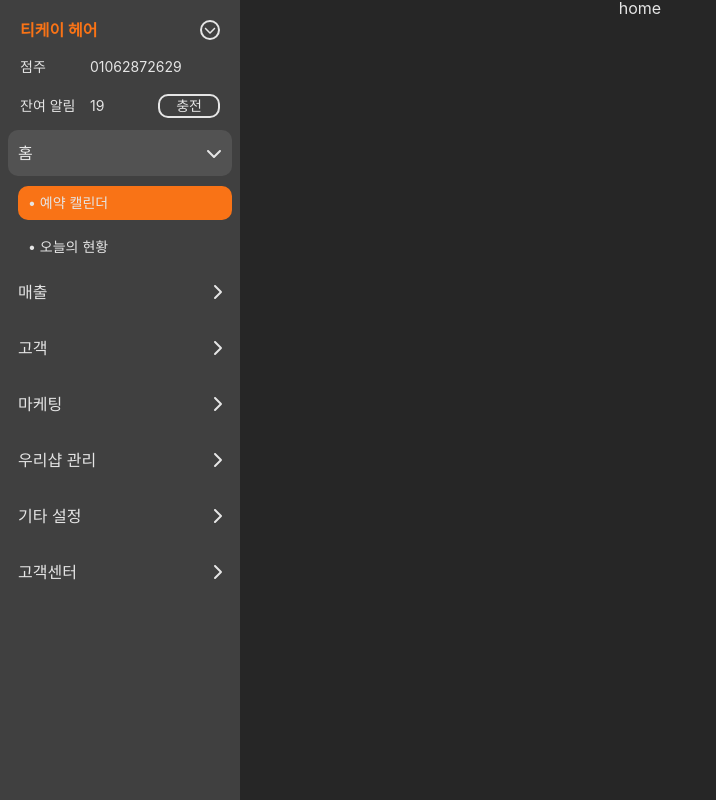
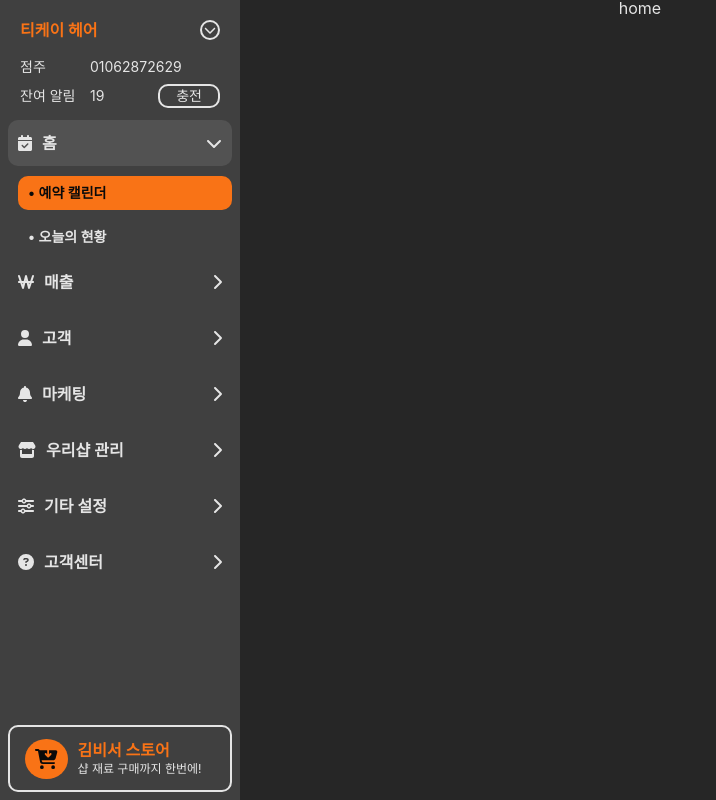
Before and after one commit to onepunch-tk/kim-secretary-front, a React (Vite) app: page / in a window 1280 px wide. Shown: the whole page, without its empty margins (0-716 px from the left). Built offline with nearby package versions, Linux system fonts and the light colour scheme.

Commit message:
navbar ui

```diff
--- a/src/components/Navbar.tsx
+++ b/src/components/Navbar.tsx
@@ -9,6 +9,7 @@ import {
   faChevronLeft,
   faChevronRight,
 } from "@fortawesome/free-solid-svg-icons";
+import { Ads } from "@components/ui/navbar/Ads.tsx";
 
 const NavbarWrapper = styled(flexCenterCol)<{ $barVisible: boolean }>`
   position: fixed;
@@ -58,6 +59,7 @@ export function Navbar() {
       <NavbarWrapper $barVisible={visible}>
         <Profile {...dummyProfileData} />
         <Menu />
+        <Ads />
       </NavbarWrapper>
       <NavbarVisibleBtn
         $barVisible={visible}
--- /dev/null
+++ b/src/components/ui/navbar/Ads.tsx
@@ -0,0 +1,45 @@
+import styled from "styled-components";
+import { flexCenter, flexCenterCol } from "@styles/common/flex-box.ts";
+import { faCartArrowDown } from "@fortawesome/free-solid-svg-icons";
+import { FontAwesomeIcon } from "@fortawesome/react-fontawesome";
+
+const AdsWrapper = styled(flexCenter)`
+  padding: 5px 15px;
+  width: 100%;
+  justify-content: start;
+  border: solid 2px ${({ theme }) => theme.colors.border};
+  border-radius: 10px;
+  cursor: pointer;
+`;
+const IconWrapper = styled(flexCenter)`
+  padding: 10px;
+  border-radius: 50%;
+  background-color: ${({ theme }) => theme.colors.accent.main};
+  color: ${({ theme }) => theme.colors.shadow};
+  margin-right: 10px;
+`;
+const ContentWrapper = styled(flexCenterCol)`
+  padding: 10px 0;
+  align-items: start;
+  h2 {
+    color: ${({ theme }) => theme.colors.accent.main};
+    font-weight: bold;
+    margin-bottom: 5px;
+  }
+  span {
+    font-size: ${({ theme }) => theme.size.text.xs};
+  }
+`;
+export function Ads() {
+  return (
+    <AdsWrapper>
+      <IconWrapper>
+        <FontAwesomeIcon icon={faCartArrowDown} size="lg" />
+      </IconWrapper>
+      <ContentWrapper>
+        <h2>김비서 스토어</h2>
+        <span>샵 재료 구매까지 한번에!</span>
+      </ContentWrapper>
+    </AdsWrapper>
+  );
+}
--- a/src/components/ui/navbar/MenuList.tsx
+++ b/src/components/ui/navbar/MenuList.tsx
@@ -26,7 +26,13 @@ const MainMenuWrapper = styled(flexBox)<{ $isSelected: boolean }>`
   margin-bottom: 10px;
   background-color: ${({ $isSelected, theme }) =>
     $isSelected ? theme.colors.section.secondary : "transparent"};
-  ${transition.easeInOut({ property: "background-color" })};
+  ${transition.easeInOut({ property: ["background-color"] })};
+  div {
+    span {
+      margin-left: 10px;
+      font-weight: 600;
+    }
+  }
   &:hover {
     background-color: ${({ theme }) => theme.colors.section.secondary};
   }
@@ -45,11 +51,19 @@ const SubMenu = styled.span<{ $isSelected: boolean }>`
   margin-bottom: 5px;
   padding: 10px 10px;
   font-size: ${({ theme }) => theme.size.text.sm};
+  font-weight: 600;
   background-color: ${({ $isSelected, theme }) =>
     $isSelected ? theme.colors.accent.main : "transparent"};
-  ${transition.easeInOut({ property: "background-color" })};
+  color: ${(props) =>
+    props.$isSelected
+      ? props.theme.colors.shadow
+      : props.theme.colors.text.primary};
+  ${transition.easeInOut({
+    property: ["color", "background-color"],
+  })};
   &:hover {
     background-color: ${({ theme }) => theme.colors.accent.main};
+    color: ${({ theme }) => theme.colors.shadow};
   }
 `;
 
@@ -65,7 +79,10 @@ export function MenuList() {
           onClick={() => selectedMainMenu(menu.menuName)}
         >
           <MainMenuWrapper $isSelected={mainMenu === menu.menuName}>
-            <span>{menu.menuName}</span>
+            <div>
+              <FontAwesomeIcon icon={menu.icon} />
+              <span>{menu.menuName}</span>
+            </div>
             <FontAwesomeIcon
               icon={mainMenu === menu.menuName ? faChevronDown : faChevronRight}
             />
--- a/src/components/ui/navbar/Message.tsx
+++ b/src/components/ui/navbar/Message.tsx
@@ -5,7 +5,7 @@ import { Link } from "react-router-dom";
 const MessageWrapper = styled(flexCenter)`
   width: 100%;
   justify-content: start;
-  margin-top: 20px;
+  margin-top: 10px;
   color: ${({ theme }) => theme.colors.text.primary};
   font-size: ${({ theme }) => theme.size.text.sm};
 `;
--- a/src/styles/common/helper.ts
+++ b/src/styles/common/helper.ts
@@ -59,7 +59,7 @@ type Transition = {
     property,
     duration,
   }: {
-    property?: string;
+    property?: string[];
     duration?: number;
   }) => CSSProp;
 };
@@ -72,8 +72,8 @@ export const transition: Transition = Object.keys(timing).reduce<
 
   // 각 키에 대해 CSSProp을 반환하는 함수를 할당합니다.
   acc[timingLabel] = ({ property, duration }) => css`
-    transition: ${property ? property : "all"} ${duration ? duration : 300}ms
-      ${timing[timingLabel]};
+    transition: ${property ? property.join(",") : "all"}
+      ${duration ? duration : 300}ms ${timing[timingLabel]};
   `;
 
   return acc;
--- a/src/utils/store/menu.ts
+++ b/src/utils/store/menu.ts
@@ -1,4 +1,14 @@
 import { create } from "zustand";
+import {
+  faBell,
+  faCalendarCheck,
+  faCircleQuestion,
+  faSliders,
+  faStore,
+  faUser,
+  faWonSign,
+  IconDefinition,
+} from "@fortawesome/free-solid-svg-icons";
 
 export enum MAIN_MENU_NAME {
   HOME = "홈",
@@ -36,6 +46,7 @@ export enum SUB_MENU_NAME {
 }
 export interface Menu {
   menuName: MAIN_MENU_NAME;
+  icon: IconDefinition;
   subMenu: {
     menuName: SUB_MENU_NAME;
     url: string;
@@ -45,6 +56,7 @@ export interface Menu {
 export const menuList: Menu[] = [
   {
     menuName: MAIN_MENU_NAME.HOME,
+    icon: faCalendarCheck,
     subMenu: [
       { menuName: SUB_MENU_NAME.HOME_CALENDAR, url: "" },
       { menuName: SUB_MENU_NAME.HOME_TODAY_SALE, url: "" },
@@ -52,6 +64,7 @@ export const menuList: Menu[] = [
   },
   {
     menuName: MAIN_MENU_NAME.SALE,
+    icon: faWonSign,
     subMenu: [
       { menuName: SUB_MENU_NAME.SALE_HOME, url: "" },
       { menuName: SUB_MENU_NAME.SALE_MY_SHOP, url: "" },
@@ -61,6 +74,7 @@ export const menuList: Menu[] = [
   },
   {
     menuName: MAIN_MENU_NAME.CUSTOMER,
+    icon: faUser,
     subMenu: [
       { menuName: SUB_MENU_NAME.CUSTOMER_HOME, url: "" },
       { menuName: SUB_MENU_NAME.CUSTOMER_POINT, url: "" },
@@ -68,6 +82,7 @@ export const menuList: Menu[] = [
   },
   {
     menuName: MAIN_MENU_NAME.SMS,
+    icon: faBell,
     subMenu: [
       { menuName: SUB_MENU_NAME.SMS_SEND, url: "" },
       { menuName: SUB_MENU_NAME.SMS_KAKAO, url: "" },
@@ -77,6 +92,7 @@ export const menuList: Menu[] = [
   },
   {
     menuName: MAIN_MENU_NAME.MY_SHOP,
+    icon: faStore,
     subMenu: [
       { menuName: SUB_MENU_NAME.MY_SHOP_COSMETIC, url: "" },
       { menuName: SUB_MENU_NAME.MY_SHOP_PRODUCT, url: "" },
@@ -86,6 +102,7 @@ export const menuList: Menu[] = [
   },
   {
     menuName: MAIN_MENU_NAME.SETTING,
+    icon: faSliders,
     subMenu: [
       { menuName: SUB_MENU_NAME.SETTING_SHOP, url: "" },
       { menuName: SUB_MENU_NAME.SETTING_NAVER, url: "" },
@@ -94,6 +111,7 @@ export const menuList: Menu[] = [
   },
   {
     menuName: MAIN_MENU_NAME.CS,
+    icon: faCircleQuestion,
     subMenu: [
       { menuName: SUB_MENU_NAME.CS_NOTICE, url: "" },
       { menuName: SUB_MENU_NAME.CS_EVENT, url: "" },
```
